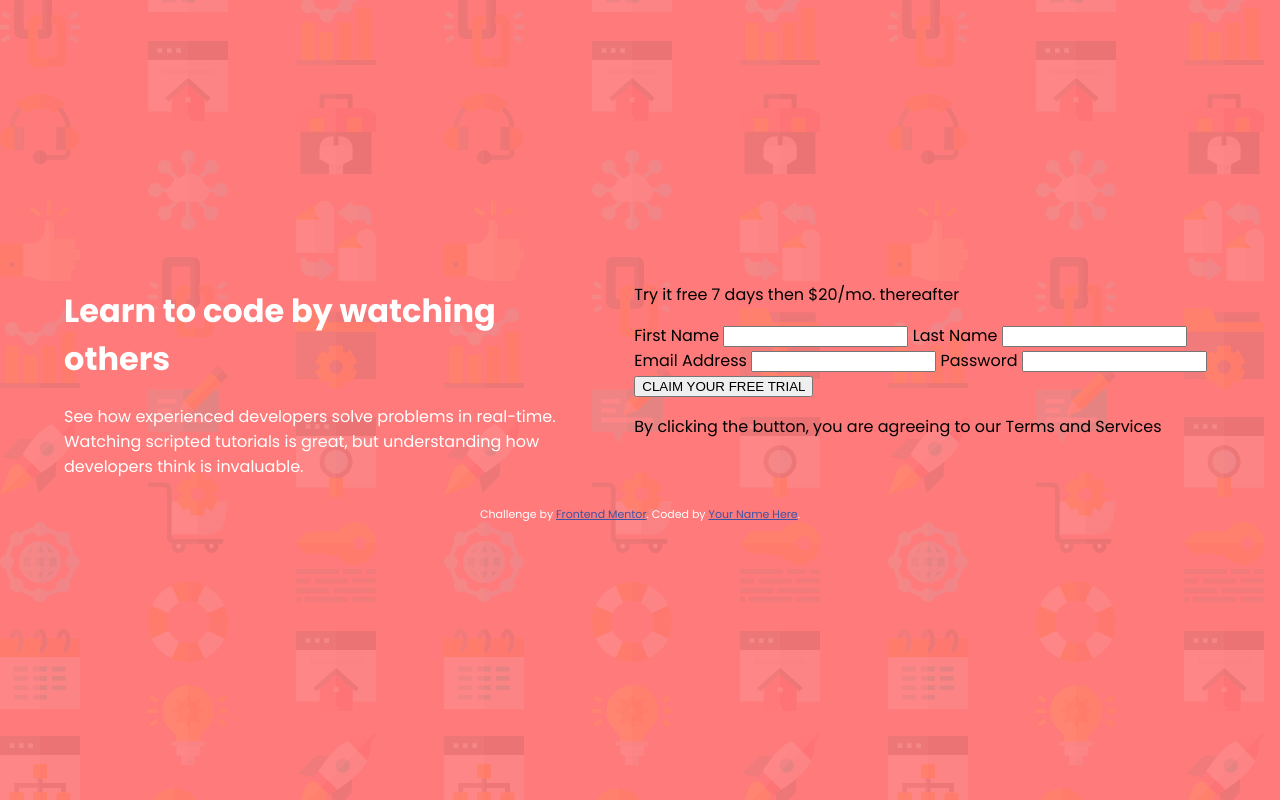
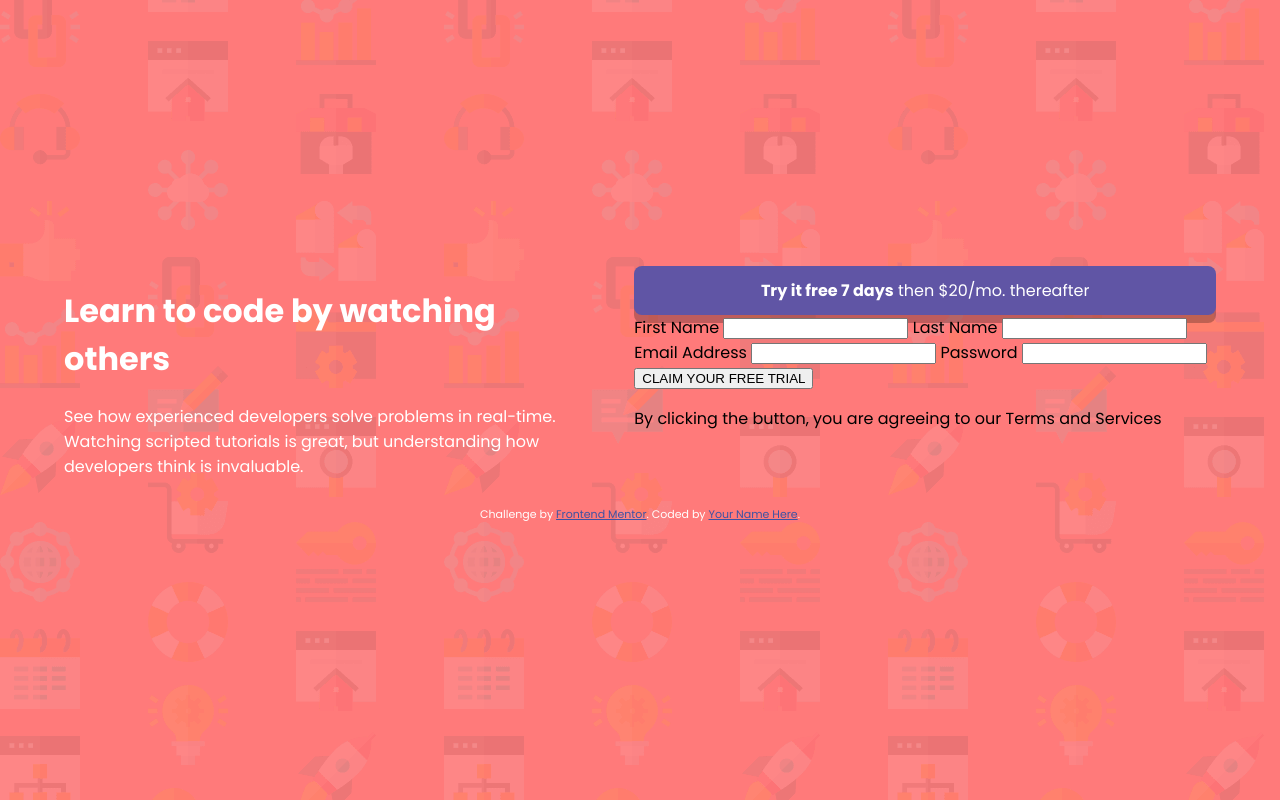
Before and after one commit to aaditamanugraha/intro-component-with-signup-form-master, a plain HTML site: page index.html in a window 1280 px wide. Drawn offline with Linux system fonts and the light colour scheme.

Commit message:
Styling pricing section

```diff
--- a/index.html
+++ b/index.html
@@ -25,7 +25,7 @@
 
       <section class="form-container">
         <div class="pricing">
-          <p>Try it free 7 days then $20/mo. thereafter</p>
+          <p><b>Try it free 7 days</b> then $20/mo. thereafter</p>
         </div>
         <form action="" class="form">
           <label for="first_name">First Name</label>
--- a/style.css
+++ b/style.css
@@ -38,6 +38,21 @@ body {
   padding: 0 0 0 16px;
 }
 
+.pricing {
+  background-color: var(--color-accent-blue);
+  padding: 12px 0;
+  display: flex;
+  justify-content: center;
+  border-radius: 8px;
+  color: white;
+  box-shadow: rgba(0, 0, 0, 0.25) 0px 8px 0px;
+}
+
+.pricing p {
+  margin: 0;
+  font-weight: 400;
+}
+
 .attribution {
   font-size: 11px;
   text-align: center;
```
